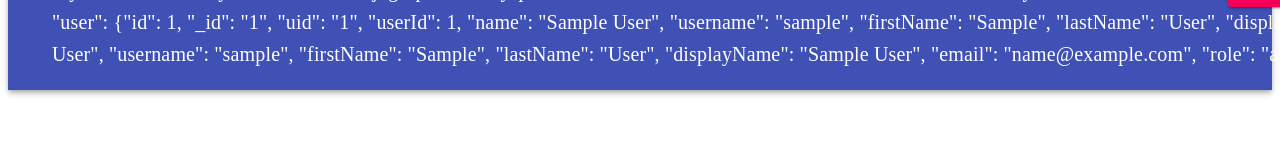
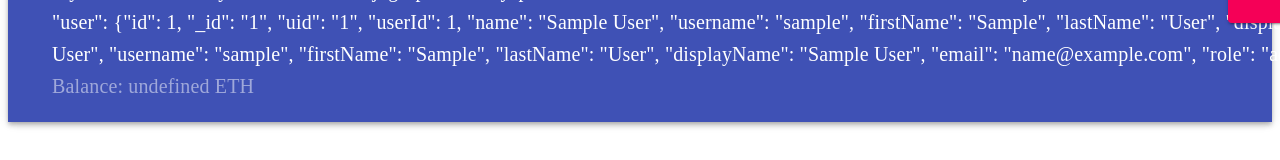
Before and after one commit to hydrogen-dev/molecule-quickstart-app, a React (Create React App) app: page /dashboard in a window 1280 px wide. Shown: the part 150-310 px from the top of the page. Built offline with nearby package versions, Linux system fonts and the light colour scheme; no server answers; sample sign-in values are in the browser's storage; the HTML template or start-up script is replaced by a standard one.

Commit message:
fixed initial eth balance

```diff
--- a/src/components/NavBar/index.jsx
+++ b/src/components/NavBar/index.jsx
@@ -31,7 +31,9 @@
               {state.user !== undefined ? `Welcome ${state.user}!` : ""}
             </Typography>
             <Typography variant="h6" className={classes.balanceTitle}>
-              {balance !== undefined ? `Balance: ${balance}` : ""}
+              {balance !== 0 || undefined
+                ? `Balance: ${balance} ETH`
+                : `Balance: ${0.01} ETH`}
             </Typography>
           </Grid>
           <Grid
```
